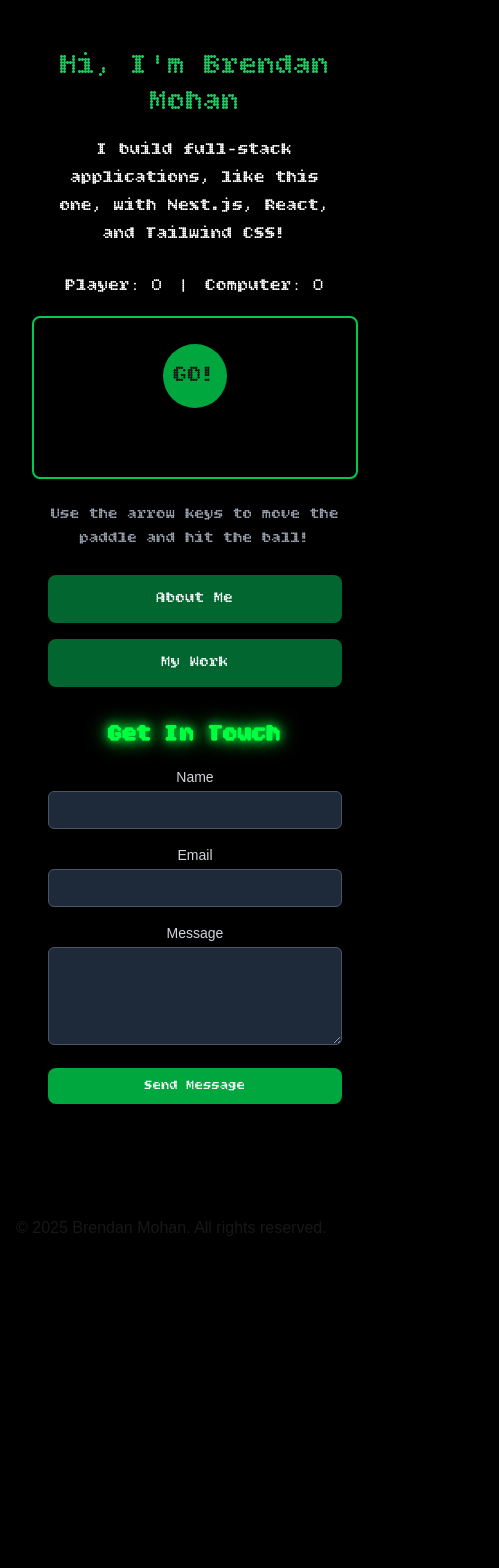
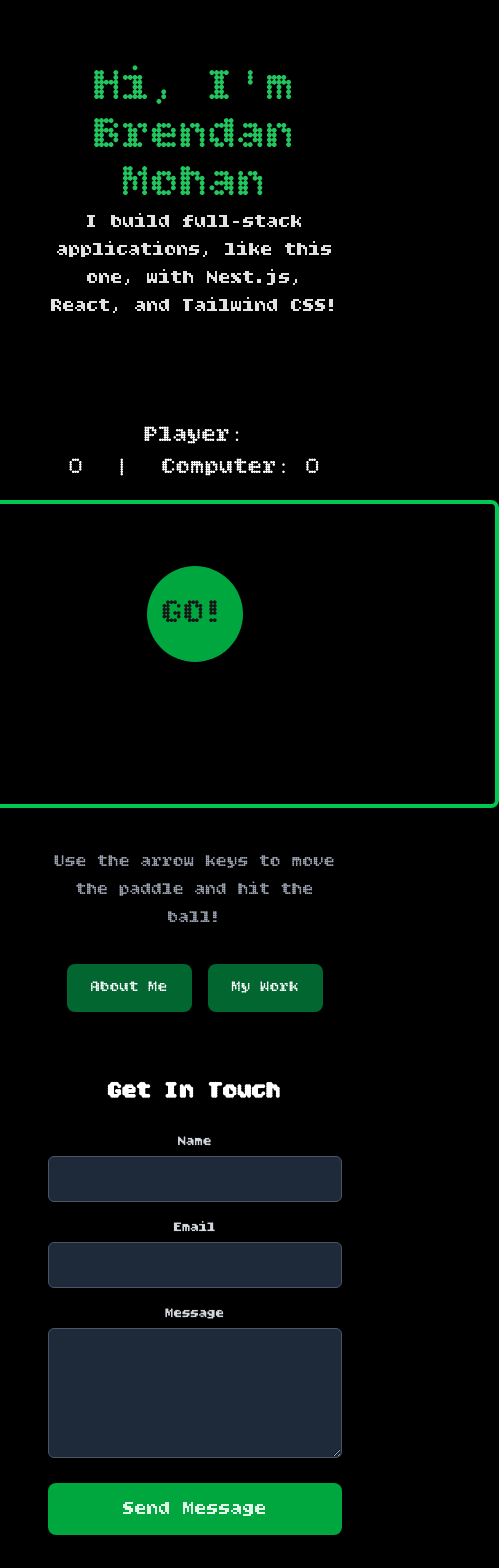
Before and after one commit to MoHanSolo/portfolio, a Next.js app: page / in a window 390 px wide. Shown: the top 1568 px of the page, 499 px wide, since content can reach past the window. Before the commit the page ends 1256 px from the top, so only its background shows below. Built offline with nearby package versions, Linux system fonts and the light colour scheme.

Commit message:
Mobile device revert, didn't look good

```diff
--- a/app/page.tsx
+++ b/app/page.tsx
@@ -11,35 +11,29 @@ export const metadata = {
 export default function HomePage() {
   return (
     <>
-      <section className="text-center min-h-screen p-4 sm:p-8">
-        {/* Main heading - responsive text sizes */}
-        <h1 className="text-3xl sm:text-4xl lg:text-5xl mb-4"
-            style={{ fontFamily: 'Bitcount, Arial, Helvetica, sans-serif' }}>
+      <section className="text-center min-h-screen p-8">
+        <h1 className="text-5xl" style={{ fontFamily: 'Bitcount, Arial, Helvetica, sans-serif' }}>
           Hi, I'm Brendan Mohan
         </h1>
-
-        {/* Subtitle - responsive text and spacing */}
-        <p className="text-lg sm:text-xl text-gray-600 mb-6 sm:mb-8 px-4"
+        <p className="text-xl text-gray-600 mb-8"
             style={{
               fontFamily: 'Bitcount, Arial, Helvetica, sans-serif',
               color: 'white'
               }}>
           I build full-stack applications, like this one, with Next.js, React, and Tailwind CSS!
         </p>
-
         <Pong />
 
-        {/* Instructions - smaller on mobile */}
-        <p className="text-base sm:text-lg text-gray-400 mt-4 px-4"
-           style={{ fontFamily: 'Bitcount, Arial, Helvetica, sans-serif' }}>
+        {/* Pong Instructions */}
+        <p className="text-lg text-gray-400 mt-4" style={{ fontFamily: 'Bitcount, Arial, Helvetica, sans-serif' }}>
             Use the arrow keys to move the paddle and hit the ball!
         </p>
 
-        {/* Navigation Buttons - stack on mobile */}
-        <div className="flex flex-col sm:flex-row justify-center space-y-4 sm:space-y-0 sm:space-x-4 mt-6 sm:mt-8 px-4">
+        {/* Navigation Buttons */}
+        <div className="flex justify-center space-x-4 mt-8">
           <a
             href="/about"
-            className="px-6 py-3 text-white rounded-lg hover:bg-green-700 transition text-center"
+            className="px-6 py-3 text-white rounded-lg hover:bg-green-700 transition"
             style={{
               backgroundColor: "#016630",
               fontFamily: 'Bitcount, Arial, Helvetica, sans-serif'
@@ -48,8 +42,8 @@ export default function HomePage() {
             About Me
           </a>
           <a
-            href="/work"
-            className="px-6 py-3 text-white rounded-lg hover:bg-green-700 transition text-center"
+            href="/my-work"
+            className="px-6 py-3 text-white rounded-lg hover:bg-green-700 transition"
             style={{
               backgroundColor: "#016630",
               fontFamily: 'Bitcount, Arial, Helvetica, sans-serif'
--- a/components/contact-form.tsx
+++ b/components/contact-form.tsx
@@ -38,29 +38,28 @@ export default function ContactForm() {
   };
 
   return (
-  <div className="max-w-md mx-auto pt-8 sm:pt-16 px-4">
-    <h2 className="text-2xl sm:text-4xl font-bold mb-4 sm:mb-6 text-center"
+    <div className="max-w-md mx-auto pt-16 text-xl text-gray-600 mb-8"
             style={{
               fontFamily: 'Bitcount, Arial, Helvetica, sans-serif',
-          color: '#00ff41',
-          textShadow: '0 0 10px #00ff41, 0 0 20px #00ff41',
-          letterSpacing: '1px sm:2px'
+              color: 'white'
             }}>
+      <h2 className="text-2xl font-bold mb-6 text-center text-white"
+          style={{ fontFamily: 'Bitcount, Arial, Helvetica, sans-serif' }}>
         Get In Touch
       </h2>
 
       {isSubmitted ? (
-      <div className="text-center p-4 sm:p-8 bg-green-900 rounded-lg border border-green-600">
-        <h3 className="text-xl sm:text-2xl text-green-400 mb-2"
+        <div className="text-center p-8 bg-green-900 rounded-lg border border-green-600">
+          <h3 className="text-2xl text-green-400 mb-2"
               style={{ fontFamily: 'Bitcount, Arial, Helvetica, sans-serif' }}>
             Message Sent Successfully! ✓
           </h3>
-        <p className="text-gray-300 mb-4 text-sm sm:text-base">
+          <p className="text-gray-300 mb-4">
             Thanks for reaching out! I'll get back to you as soon as possible.
           </p>
           <button
             onClick={() => setIsSubmitted(false)}
-          className="px-4 sm:px-6 py-2 sm:py-3 bg-green-600 text-white rounded-lg hover:bg-green-700 transition text-sm sm:text-base"
+            className="px-6 py-3 bg-green-600 text-white rounded-lg hover:bg-green-700 transition"
             style={{ fontFamily: 'Bitcount, Arial, Helvetica, sans-serif' }}
           >
             Send Another Message
@@ -77,7 +76,7 @@ export default function ContactForm() {
               id="name"
               name="name"
               required
-            className="w-full px-3 py-2 bg-gray-800 border border-gray-600 rounded-md text-white focus:outline-none focus:border-green-500 text-sm sm:text-base"
+              className="w-full px-3 py-2 bg-gray-800 border border-gray-600 rounded-md text-white focus:outline-none focus:border-green-500"
             />
           </div>
 
@@ -90,7 +89,7 @@ export default function ContactForm() {
               id="email"
               name="email"
               required
-            className="w-full px-3 py-2 bg-gray-800 border border-gray-600 rounded-md text-white focus:outline-none focus:border-green-500 text-sm sm:text-base"
+              className="w-full px-3 py-2 bg-gray-800 border border-gray-600 rounded-md text-white focus:outline-none focus:border-green-500"
             />
           </div>
 
@@ -103,7 +102,7 @@ export default function ContactForm() {
               name="message"
               rows={4}
               required
-            className="w-full px-3 py-2 bg-gray-800 border border-gray-600 rounded-md text-white focus:outline-none focus:border-green-500 text-sm sm:text-base"
+              className="w-full px-3 py-2 bg-gray-800 border border-gray-600 rounded-md text-white focus:outline-none focus:border-green-500"
             ></textarea>
           </div>
 
@@ -116,7 +115,7 @@ export default function ContactForm() {
           <button
             type="submit"
             disabled={isSubmitting}
-          className="w-full px-4 sm:px-6 py-2 sm:py-3 bg-green-600 text-white rounded-lg hover:bg-green-700 transition disabled:opacity-50 disabled:cursor-not-allowed text-sm sm:text-base"
+            className="w-full px-6 py-3 bg-green-600 text-white rounded-lg hover:bg-green-700 transition disabled:opacity-50 disabled:cursor-not-allowed"
             style={{ fontFamily: 'Bitcount, Arial, Helvetica, sans-serif' }}
           >
             {isSubmitting ? 'Sending...' : 'Send Message'}
@@ -124,5 +123,5 @@ export default function ContactForm() {
         </form>
       )}
     </div>
-  )
-};
+  );
+}
--- a/components/pong.tsx
+++ b/components/pong.tsx
@@ -142,46 +142,40 @@ export default function Pong() {
   }, [started]);
 
   return (
-  <div className="relative flex flex-col justify-center items-center mt-6 sm:mt-25 mb-6 sm:mb-10">
+    <div className="relative flex flex-col justify-center items-center mt-25 mb-10">
 
-    {/* Scoreboard - smaller text on mobile */}
-    <div className="mb-4 text-lg sm:text-2xl text-white"
+      {/* Scoreboard */}
+      <div className="mb-4 text-white text-2xl"
           style={{ fontFamily: 'Bitcount, Arial, Helvetica, sans-serif' }}>
         <span>Player: {leftScore}</span>
-      <span className="mx-4 sm:mx-8">|</span>
+        <span className="mx-8">|</span>
         <span>Computer: {rightScore}</span>
       </div>
 
-    {/* Canvas - responsive sizing */}
-    <div className="w-full max-w-full overflow-hidden">
       <canvas
         ref={canvasRef}
         width={600}
         height={300}
-        className="bg-black border-2 sm:border-4 border-green-500 rounded-lg w-full max-w-[600px] h-auto"
-        style={{ aspectRatio: '2/1' }}
+        className="bg-black border-4 border-green-500 rounded-lg"
         tabIndex={0}
       />
-    </div>
-
       {!started && (
         <button
-        className="absolute left-1/2 top-1/2 -translate-x-1/2 -translate-y-1/2 bg-green-600 text-2xl sm:text-4xl rounded-full w-16 sm:w-24 aspect-square flex items-center justify-center shadow-lg hover:bg-green-700 transition"
+          className="absolute left-1/2 top-1/2 -translate-x-1/2 -translate-y-1/2 bg-green-600 text-4xl rounded-full w-24 aspect-square flex items-center justify-center shadow-lg hover:bg-green-700 transition"
           style={{ fontFamily: 'Bitcount, Arial, Helvetica, sans-serif' }}
           onClick={() => setStarted(true)}
         >
           GO!
         </button>
       )}
-
       {gameOver && (
-      <div className="absolute inset-0 bg-black bg-opacity-90 flex items-center justify-center p-4">
-        <div className="text-center text-white p-4 sm:p-8 max-w-sm">
-          <div className="text-2xl sm:text-4xl mb-4" style={{ fontFamily: 'Bitcount, Arial, Helvetica, sans-serif' }}>
+  <div className="absolute inset-0 bg-black bg-opacity-90 flex items-center justify-center">
+    <div className="text-center text-white p-8">
+      <div className="text-4xl mb-4" style={{ fontFamily: 'Bitcount, Arial, Helvetica, sans-serif' }}>
         {leftScore >= 5 ? "You Win!" : "Computer Wins!"}
       </div>
       <button
-            className="px-4 sm:px-6 py-2 sm:py-3 bg-green-600 text-white rounded-lg hover:bg-green-700 transition text-sm sm:text-base"
+        className="px-6 py-3 bg-green-600 text-white rounded-lg hover:bg-green-700 transition"
         style={{ fontFamily: 'Bitcount, Arial, Helvetica, sans-serif' }}
         onClick={() => {
           setLeftScore(0);
```
Also changed, not shown: app/about/page.tsx (+21 -22 lines). Lines whose indentation alone changed are shown as unchanged.
